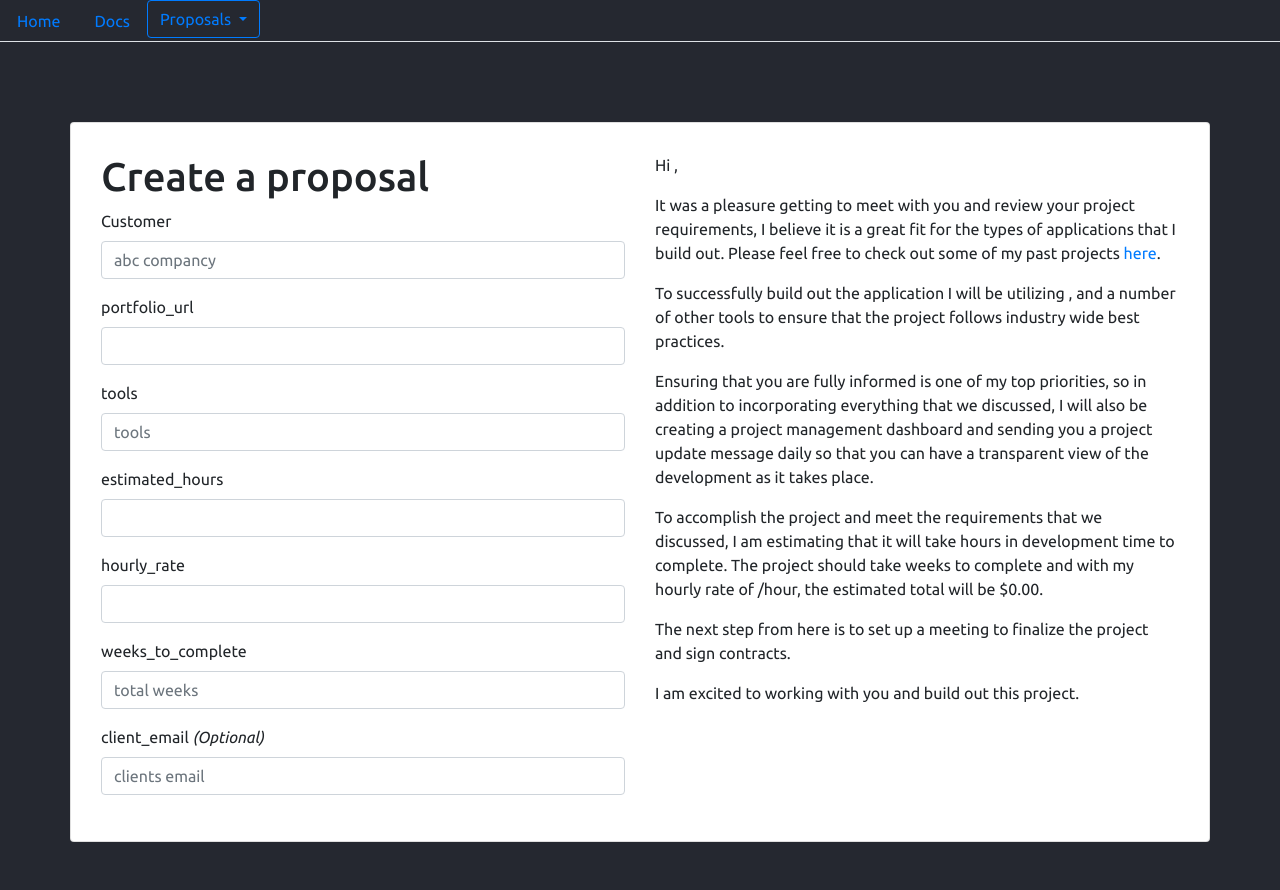
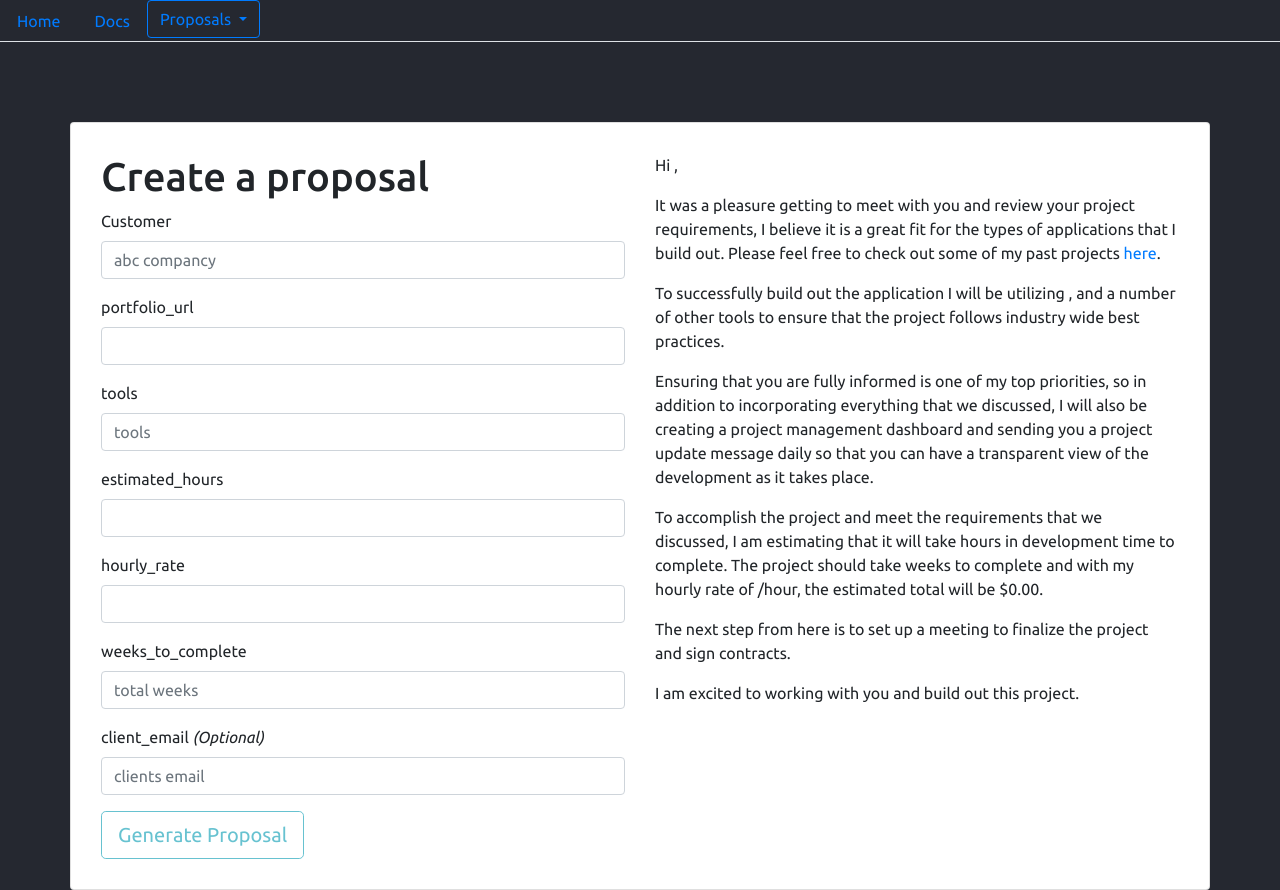
Before and after one commit to jennymarie1027/DocumentsFrontEnd, an Angular app: page /proposals/new in a window 1280 px wide. Before the commit the page ends 842 px from the top, so only its background shows below. Built offline with nearby package versions, Linux system fonts and the light colour scheme.

Commit message:
create proposal

```diff
--- a/src/app/proposal.service.ts
+++ b/src/app/proposal.service.ts
@@ -1,5 +1,5 @@
 import { Injectable } from '@angular/core';
-import { HttpClient } from '@angular/common/http';
+import { HttpClient, HttpHeaders,  } from '@angular/common/http';
 import { Observable } from 'rxjs';
 import { Proposal } from './proposals/proposal';
 import { map } from 'rxjs/operators';
@@ -25,4 +25,16 @@ export class ProposalService {
       map((res: any) => res)
     )
   }
+
+  createProposal(proposal: Proposal) {
+    let headers = new HttpHeaders({'Content-Type': 'application/json'});
+    // let options = new HttpOptions({headers: headers});
+    return this.http.post(this.proposalUrl, JSON.stringify(proposal), {headers: headers})
+    .pipe(
+      map((res: any) => {
+        console.log('res in create proposal = ', res)
+        return res
+      })
+    )
+  }
 }
--- a/src/app/proposals/proposal-create/proposal-create.component.html
+++ b/src/app/proposals/proposal-create/proposal-create.component.html
@@ -50,6 +50,15 @@
                         <label for="client_email">client_email <em> (Optional) </em></label>
                         <input type="email" id="client_email" formControlName="client_email" class="form-control" placeholder="clients email">
                     </div>
+                    <button
+                        (click)="generateProposal()"
+                        class="btn btn-outline-info btn-lg"
+                        type="submit"
+                        [disabled]="!proposalForm.valid"
+                        [hidden]="submitted"
+                        >
+                        Generate Proposal
+                    </button>
                 </form>
             </div>
         </div>
--- a/src/app/proposals/proposal-create/proposal-create.component.ts
+++ b/src/app/proposals/proposal-create/proposal-create.component.ts
@@ -1,6 +1,8 @@
 import { Component, OnInit } from '@angular/core';
 import { Proposal } from '../proposal';
 import { FormGroup, FormControl, Validators } from '@angular/forms';
+import { HttpClient } from '@angular/common/http';
+import { ProposalService } from 'src/app/proposal.service';
 
 @Component({
   selector: 'app-proposal-create',
@@ -10,6 +12,12 @@ import { FormGroup, FormControl, Validators } from '@angular/forms';
 export class ProposalCreateComponent  {
 
   proposal =  new Proposal();
+  submitted = false;
+
+  constructor(private http: HttpClient,
+    private proposalService: ProposalService
+  ) { }
+
   proposalForm = new FormGroup({
     customer: new FormControl('', Validators.required),
     portfolio_url: new FormControl('', Validators.required),
@@ -20,4 +28,11 @@ export class ProposalCreateComponent  {
     client_email: new FormControl(''),
   })
 
+  generateProposal(){
+    console.log('hi')
+    // this.submitted=true;
+    this.proposalService.createProposal(this.proposalForm.value).subscribe((res) => {
+      console.log('res in generate proposal = ', res)
+    })
+  }
 }
--- a/src/app/proposals/proposal-show/proposal-show.component.ts
+++ b/src/app/proposals/proposal-show/proposal-show.component.ts
@@ -1,13 +1,9 @@
 import { Component, OnInit, Input } from '@angular/core';
 import { Proposal } from '../proposal';
-import { HttpClient, HttpResponse, HttpHeaders, HttpRequest } from '@angular/common/http';
-import { Observable } from 'rxjs';
+import { HttpClient } from '@angular/common/http';
 import { ProposalService } from 'src/app/proposal.service';
 import { ActivatedRoute, Params } from '@angular/router';
 import { map } from 'rxjs/operators';
-import { NgModule } from '@angular/core';
-import { CommonModule } from '@angular/common';
-import { CurrencyPipe } from '@angular/common';
 
 
 @Component({
```
